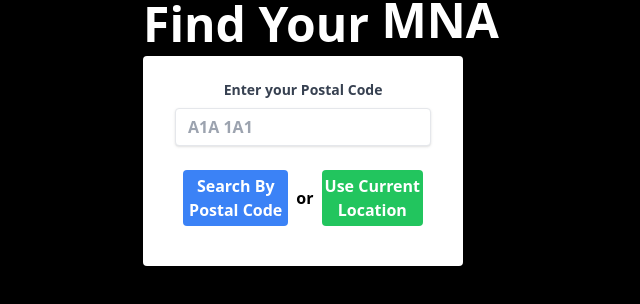
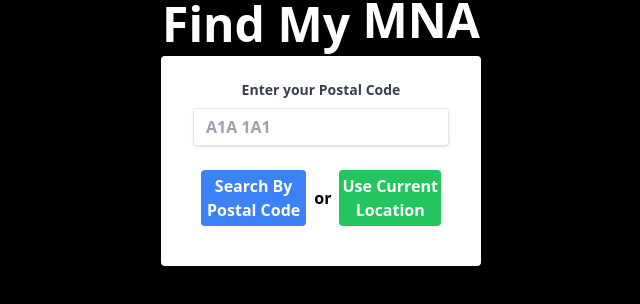
Before and after one commit to brysonbest/findmymla, a website built with Vite: page index.html in a window 1280 px wide. Shown: the whole page, without its empty margins (319-959 px from the left). Built offline with nearby package versions, Linux system fonts and the light colour scheme.

Commit message:
Update title.

```diff
--- a/index.html
+++ b/index.html
@@ -11,7 +11,7 @@
     <div class="flex min-h-screen justify-center bg-black font-bold text-white">
       <div class="text-center space-y-2">
         <div class="site-header text-center text-5xl font-bold">
-          Find Your
+          Find My
           <div
             class="relative inline-grid grid-cols-1 grid-rows-1 gap-12 overflow-hidden"
           >
```
